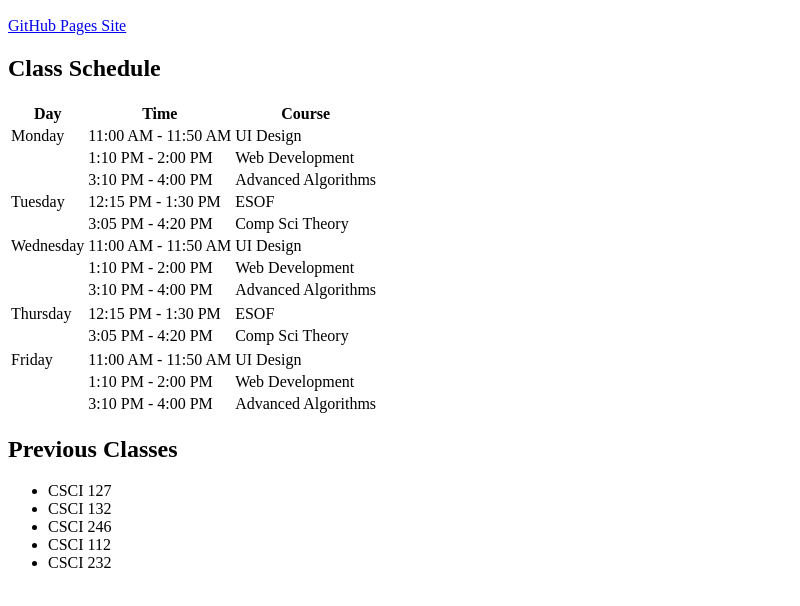
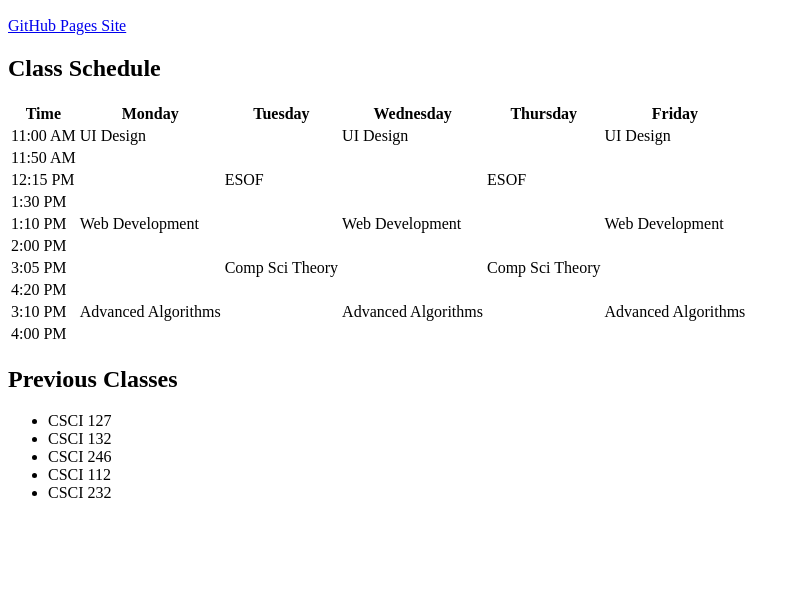
Before and after one commit to AB-MONT/ab-mont.github.io, a plain HTML site: page index.html in a window 1280 px wide. Shown: the part 110-716 px from the top of the page, without its empty margins (0-800 px from the left). Drawn offline with Linux system fonts and the light colour scheme.

Commit message:
Add files via upload

```diff
--- a/index.html
+++ b/index.html
@@ -9,81 +9,85 @@
     <h1>Alexander Balcerzak</h1>
     <h2>Net ID: m73c288</h2>
     <a href="https://ab-mont.github.io">GitHub Pages Site</a>
+
     <h2>Class Schedule</h2>
+
     <table>
         <tr>
-            <th>Day</th>
             <th>Time</th>
-            <th>Course</th>
+            <th>Monday</th>
+            <th>Tuesday</th>
+            <th>Wednesday</th>
+            <th>Thursday</th>
+            <th>Friday</th>
         </tr>
+
         <tr>
-            <td>Monday</td>
-            <td>11:00 AM - 11:50 AM</td>
+            <td>11:00 AM</td>
+            <td>UI Design</td>
+            <td></td>
+            <td>UI Design</td>
+            <td></td>
             <td>UI Design</td>
         </tr>
+
         <tr>
+            <td>11:50 AM</td>
+        </tr>
+
+        <tr>
+            <td>12:15 PM</td>
             <td></td>
-            <td>1:10 PM - 2:00 PM</td>
+            <td>ESOF</td>
+            <td></td>
+            <td>ESOF</td>
+            <td></td>
+        </tr>
+
+        <tr>
+            <td>1:30 PM</td>
+        </tr>
+
+        <tr>
+            <td>1:10 PM</td>
+            <td>Web Development</td>
+            <td></td>
+            <td>Web Development</td>
+            <td></td>
             <td>Web Development</td>
         </tr>
+
         <tr>
+            <td>2:00 PM</td>
+        </tr>
+
+        <tr>
+            <td>3:05 PM</td>
             <td></td>
-            <td>3:10 PM - 4:00 PM</td>
+            <td>Comp Sci Theory</td>
+            <td></td>
+            <td>Comp Sci Theory</td>
+            <td></td>
+        </tr>
+
+        <tr>
+            <td>4:20 PM</td>
+        </tr>
+
+        <tr>
+            <td>3:10 PM</td>
+            <td>Advanced Algorithms</td>
+            <td></td>
+            <td>Advanced Algorithms</td>
+            <td></td>
             <td>Advanced Algorithms</td>
         </tr>
+
         <tr>
-            <td>Tuesday</td>
-            <td>12:15 PM - 1:30 PM</td>
-            <td>ESOF</td>
-        </tr>
-        <tr>
-            <td></td>
-            <td>3:05 PM - 4:20 PM</td>
-            <td>Comp Sci Theory</td>
-        </tr>
-        <tr>
-            <td>Wednesday</td>
-            <td>11:00 AM - 11:50 AM</td>
-            <td>UI Design</td>
-        </tr>
-        <tr>
-            <td></td>
-            <td>1:10 PM - 2:00 PM</td>
-            <td>Web Development</td>
-        </tr>
-        <tr>
-            <td></td>
-            <td>3:10 PM - 4:00 PM</td>
-            <td>Advanced Algorithms</td>
-        </tr>
-        <tr></tr>
-        <tr>
-            <td>Thursday</td>
-            <td>12:15 PM - 1:30 PM</td>
-            <td>ESOF</td>
-        </tr>
-        <tr>
-            <td></td>
-            <td>3:05 PM - 4:20 PM</td>
-            <td>Comp Sci Theory</td>
-        </tr>
-        <tr></tr>
-        <tr>
-            <td>Friday</td>
-            <td>11:00 AM - 11:50 AM</td>
-            <td>UI Design</td>
-        </tr>
-        <tr>
-            <td></td>
-            <td>1:10 PM - 2:00 PM</td>
-            <td>Web Development</td>
-        </tr>
-        <tr>
-            <td></td>
-            <td>3:10 PM - 4:00 PM</td>
-            <td>Advanced Algorithms</td>
+            <td>4:00 PM</td>
         </tr>
     </table>
+
     <h2>Previous Classes</h2>
     <ul>
         <li>CSCI 127</li>
```
